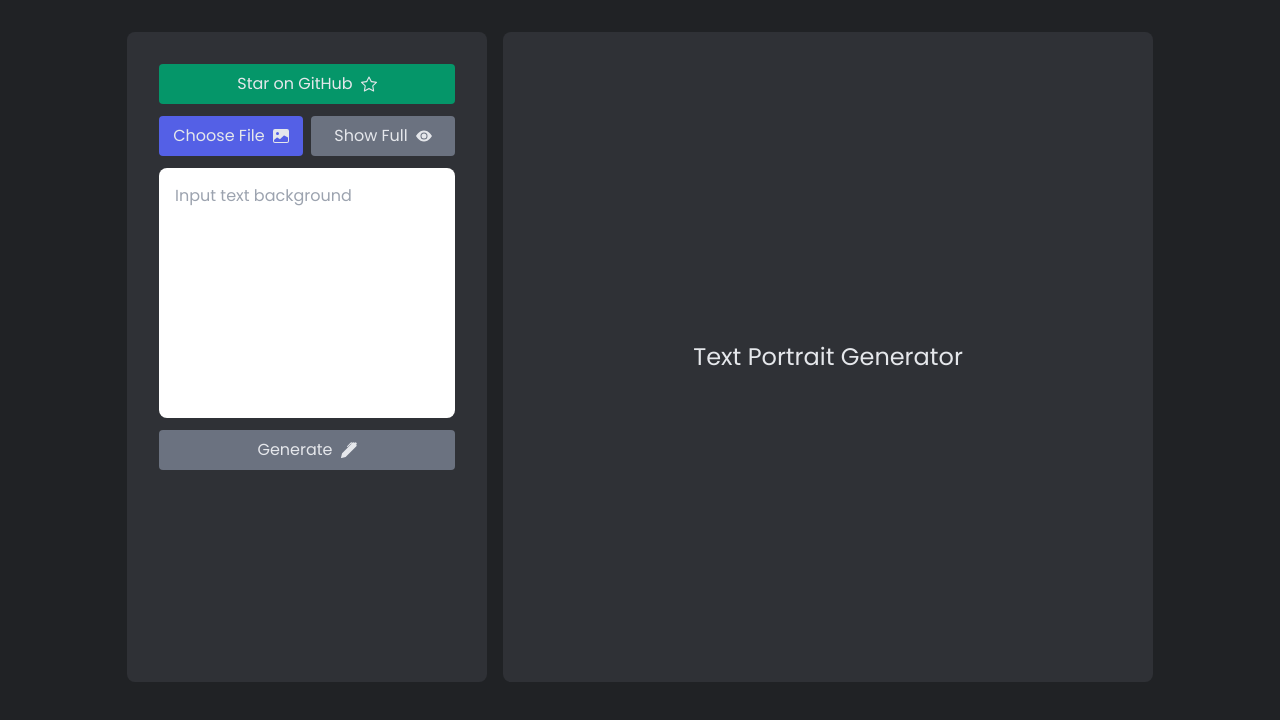
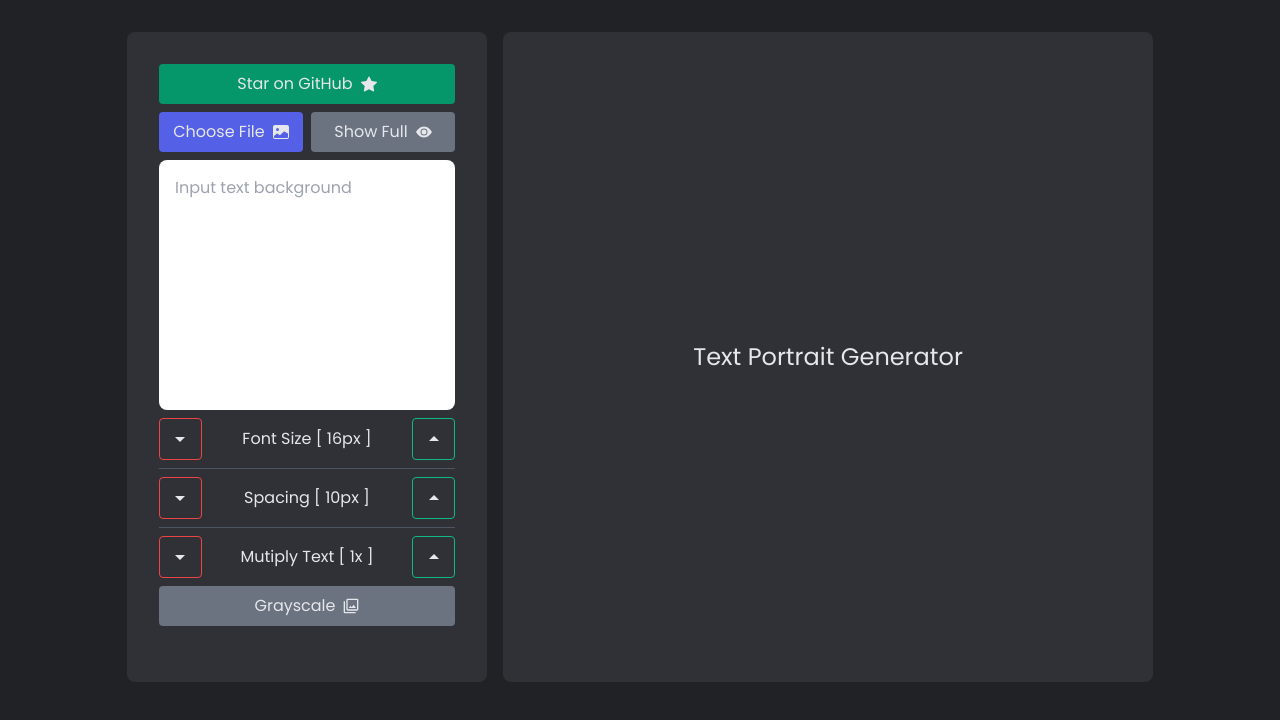
Before and after one commit to joshxfi/text-portrait-generator, a React (Vite) app: page / in a window 1280 px wide. Shown: the top 720 px of the page. Built offline with nearby package versions, Linux system fonts and the light colour scheme.

Commit message:
Feat: add options

```diff
--- a/src/App.tsx
+++ b/src/App.tsx
@@ -1,33 +1,54 @@
 import React, { useState, useRef } from 'react';
 import Output from './components/Output';
-import { BsImageFill, BsEyeFill, BsPenFill, BsStar } from 'react-icons/bs';
+import { BsImageFill, BsEyeFill, BsStarFill } from 'react-icons/bs';
+import { MdArrowDropDown, MdArrowDropUp, MdFilter } from 'react-icons/md';
+
+export interface OutputProps {
+  file: File | null;
+  textBg: string;
+  fontSize: number;
+  lineHeight: number;
+  grayscale: boolean;
+  multiplyText: number;
+}
 
 const App: React.FC = () => {
   const [textBg, setTextBg] = useState('');
+  const [fontSize, setFontSize] = useState(16);
+  const [lineHeight, setLineHeight] = useState(10);
+  const [multiplyText, setMultiplyText] = useState(1);
+
   const [showFull, setShowFull] = useState(false);
+  const [grayscale, setGrayscale] = useState(false);
   const [file, setFile] = useState<File | null>(null);
-  const [isGenerated, setIsGenerated] = useState(false);
 
   const fileRef = useRef<HTMLInputElement>(null);
 
-  if (showFull) return <Output textBg={textBg} file={file} />;
+  const outputProps: OutputProps = {
+    file,
+    textBg,
+    fontSize,
+    lineHeight,
+    grayscale,
+    multiplyText,
+  };
 
-  const canGenerate = file && !isGenerated;
+  if (showFull) return <Output {...outputProps} />;
 
   return (
     <main className='flex mx-auto justify-center mt-8 space-x-4'>
-      <div className='p-8 bg-secondary text-gray-200 rounded-lg flex flex-col items-center w-[360px] space-y-3'>
+      <div className='p-8 bg-secondary text-gray-200 rounded-lg flex flex-col items-center w-[360px] space-y-2'>
         <a
-          className='btn bg-green-600 w-full hover:bg-green-600/90 hover:shadow-lg'
+          className='btn bg-green-600  hover:bg-green-600/90 hover:shadow-lg'
           href='https://github.com/joshxfi/text-portrait-generator'
           target='_blank'
           rel='noreferrer noopener'
         >
           <p>Star on GitHub</p>
-          <BsStar />
+          <BsStarFill />
         </a>
 
-        <div className='flex justify-between w-full'>
+        <div className='flex justify-between w-full space-x-2'>
           <button
             onClick={() => fileRef.current?.click()}
             className='btn primary-bg'
@@ -48,45 +69,106 @@ const App: React.FC = () => {
         </div>
 
         <textarea
+          spellCheck={false}
           value={textBg}
           onChange={e => setTextBg(e.target.value)}
           placeholder='Input text background'
           className='text-black resize-none w-full outline none p-4 h-[250px] outline-none rounded-lg'
         />
 
+        <div className='grid grid-cols-6 w-full gap-2'>
+          <button
+            onClick={() => setFontSize(fs => fs - 1)}
+            className='btn border border-red-500'
+          >
+            <MdArrowDropDown className='text-2xl' />
+          </button>
+
+          <p className='col-span-4 btn'>Font Size [ {fontSize}px ]</p>
+
+          <button
+            onClick={() => setFontSize(fs => fs + 1)}
+            className='btn border border-green-500'
+          >
+            <MdArrowDropUp className='text-2xl' />
+          </button>
+        </div>
+
+        <div className='h-[1px] bg-gray-600 w-full' />
+
+        <div className='grid grid-cols-6 w-full gap-2'>
+          <button
+            onClick={() => setLineHeight(lh => lh - 1)}
+            className='btn border border-red-500'
+          >
+            <MdArrowDropDown className='text-2xl' />
+          </button>
+
+          <p className='col-span-4 btn'>Spacing [ {lineHeight}px ]</p>
+
+          <button
+            onClick={() => setLineHeight(lh => lh + 1)}
+            className='btn border border-green-500'
+          >
+            <MdArrowDropUp className='text-2xl' />
+          </button>
+        </div>
+
+        <div className='h-[1px] bg-gray-600 w-full' />
+
+        <div className='grid grid-cols-6 w-full gap-2'>
+          <button
+            onClick={() => setMultiplyText(mt => mt - 1)}
+            className='btn border border-red-500'
+          >
+            <MdArrowDropDown className='text-2xl' />
+          </button>
+
+          <p className='col-span-4 btn'>Mutiply Text [ {multiplyText}x ]</p>
+
+          <button
+            onClick={() => setMultiplyText(mt => mt + 1)}
+            className='btn border border-green-500'
+          >
+            <MdArrowDropUp className='text-2xl' />
+          </button>
+        </div>
+
         <button
-          onClick={() => canGenerate && setIsGenerated(true)}
+          onClick={() => setGrayscale(!grayscale)}
           className={`${
-            !canGenerate ? 'bg-gray-500 cursor-not-allowed' : 'primary-bg'
-          } btn w-full`}
+            grayscale
+              ? 'bg-green-600 hover:bg-green-600/90'
+              : 'bg-gray-500 hover:bg-gray-500/90'
+          } btn hover:shadow-lg`}
         >
-          <p>Generate</p>
-          <BsPenFill />
+          <p>Grayscale</p>
+          <MdFilter />
         </button>
-
-        <input
-          ref={fileRef}
-          className='hidden'
-          type='file'
-          onChange={e => {
-            const file = e.target.files;
-            if (file) setFile(file[0]);
-          }}
-          accept='image/png, image/gif, image/jpeg'
-        />
       </div>
 
       <div
         className={`${
-          !isGenerated && 'p-8'
+          !file && 'p-8'
         } bg-secondary rounded-lg w-[650px] h-[650px] grid place-items-center overflow-hidden`}
       >
-        {isGenerated ? (
-          <Output textBg={textBg} file={file} />
+        {file ? (
+          <Output {...outputProps} />
         ) : (
           <p className='text-gray-200 text-2xl'>Text Portrait Generator</p>
         )}
       </div>
+
+      <input
+        ref={fileRef}
+        className='hidden'
+        type='file'
+        onChange={e => {
+          const file = e.target.files;
+          if (file) setFile(file[0]);
+        }}
+        accept='image/png, image/gif, image/jpeg'
+      />
     </main>
   );
 };
--- a/src/components/Output.tsx
+++ b/src/components/Output.tsx
@@ -1,26 +1,36 @@
 import React, { useMemo } from 'react';
+import { OutputProps } from '../App';
 
-interface OutputProps {
-  file: File | null;
-  textBg: string;
-}
-
-const Output: React.FC<OutputProps> = ({ file, textBg }) => {
+const Output: React.FC<OutputProps> = ({
+  file,
+  textBg,
+  fontSize,
+  lineHeight,
+  grayscale,
+  multiplyText,
+}) => {
   const photoUrl = useMemo(() => file && URL.createObjectURL(file), [file]);
 
   return (
     <div className='w-full h-full flex items-center justify-center bg-black overflow-hidden'>
+      {!textBg && (
+        <div className='text-gray-200'>
+          <p>Start Typing...</p>
+        </div>
+      )}
       <p
-        style={{ backgroundImage: `url(${photoUrl})` }}
-        className='leading-[10px] bg-clip-text bg-fixed bg-cover bg-no-repeat bg-center'
+        style={{
+          backgroundImage: `url(${photoUrl})`,
+          fontSize,
+          lineHeight: `${lineHeight}px`,
+        }}
+        className={`${
+          grayscale && 'grayscale'
+        } leading-[10px] bg-clip-text bg-fixed bg-cover bg-no-repeat bg-center`}
       >
-        {Array(100)
+        {Array(multiplyText)
           .fill(0)
-          .map(() =>
-            textBg
-              ? textBg
-              : 'Sed ut perspiciatis unde omnis iste natus error sit voluptatem accusantium doloremque laudantium, totam rem aperiam, eaque ipsa quae ab illo inventore veritatis et quasi architecto beatae vitae dicta sunt explicabo.'
-          )}
+          .map(() => textBg)}
       </p>
     </div>
   );
--- a/src/index.css
+++ b/src/index.css
@@ -20,7 +20,7 @@ html {
 
 @layer components {
     .btn {
-        @apply flex items-center space-x-2 justify-center py-2 w-36 rounded transition-all hover:shadow-lg;
+        @apply flex items-center space-x-2 justify-center py-2 w-full rounded transition-all hover:shadow-lg;
     }
 
     .primary-bg {
```
